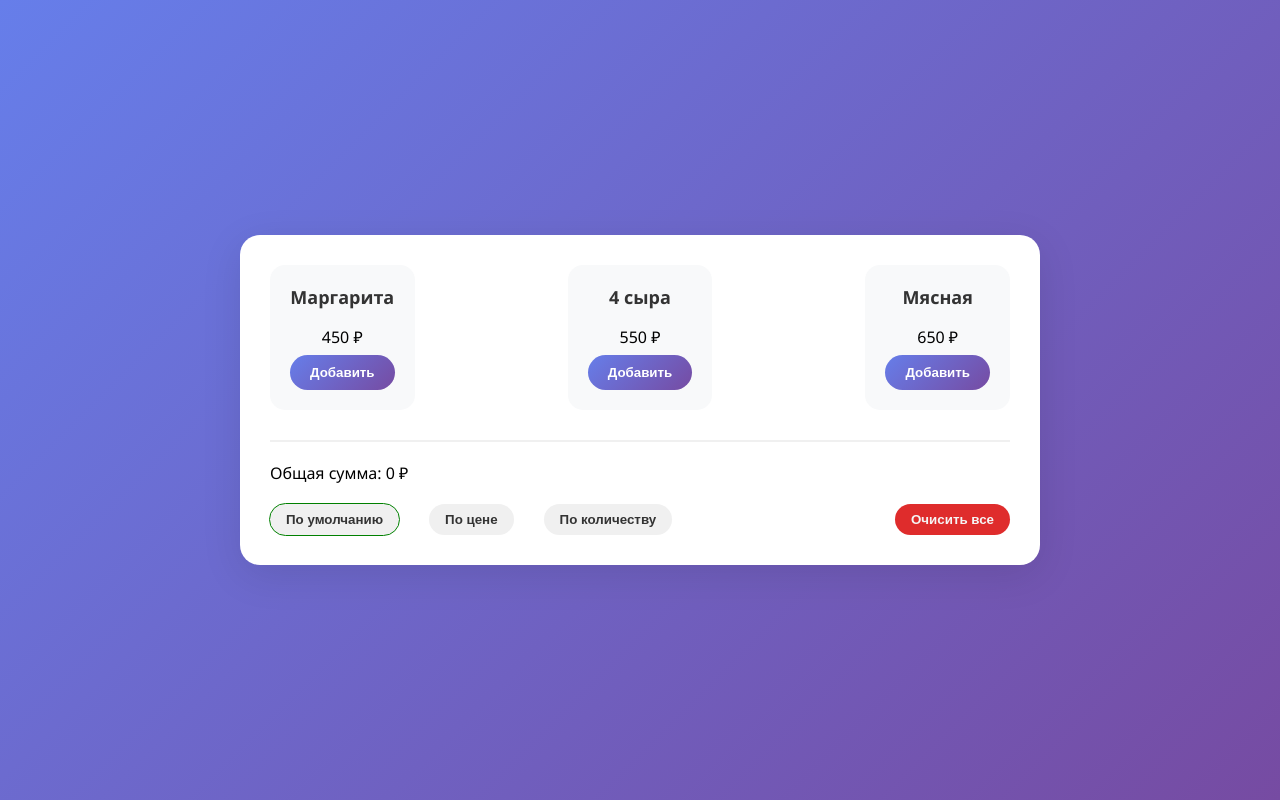
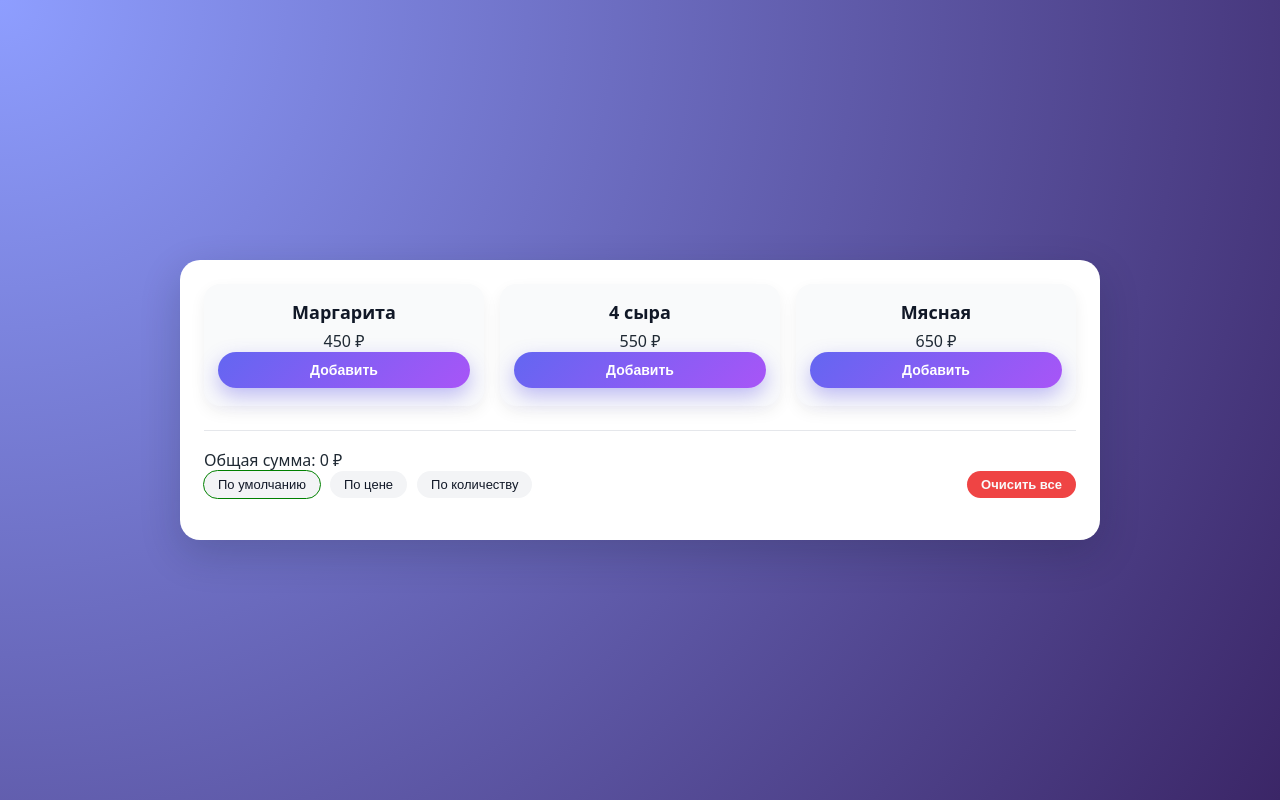
Before and after one commit to MaximMurysov/Pizza, a React (Vite) app: page / in a window 1280 px wide. Built offline with nearby package versions, Linux system fonts and the light colour scheme.

Commit message:
Update pizza cart styles

```diff
--- a/src/components/styles.module.css
+++ b/src/components/styles.module.css
@@ -3,143 +3,212 @@
   padding: 0;
   box-sizing: border-box;
 }
+
 .pizza {
+  min-height: 100vh;
   display: flex;
   align-items: center;
   justify-content: center;
-  min-height: 100vh;
-  background: linear-gradient(135deg, #667eea 0%, #764ba2 100%);
-  font-family: "Segoe UI", Tahoma, Geneva, Verdana, sans-serif;
-  padding: 20px;
+  padding: 24px;
+  background: radial-gradient(circle at top left, #8e9eff, #3b2667);
+  font-family:
+    system-ui,
+    -apple-system,
+    BlinkMacSystemFont,
+    "Segoe UI",
+    sans-serif;
+  color: #1f2933;
 }
+
 .pizzaContainer {
-  background: white;
+  width: 100%;
+  max-width: 920px;
+  background: #ffffff;
   border-radius: 20px;
-  padding: 30px;
-  box-shadow: 0 10px 40px rgba(0, 0, 0, 0.1);
-  max-width: 800px;
-  width: 100%;
+  padding: 24px 24px 28px;
+  box-shadow: 0 14px 40px rgba(15, 23, 42, 0.2);
 }
+
 .pizzaList {
   display: flex;
-  justify-content: space-between;
-  width: 100%;
+  flex-wrap: wrap;
+  gap: 16px;
 }
+
 .pizzaItem {
-  display: flex;
-  flex-direction: column;
-  gap: 7px;
-  background: #f8f9fa;
-  border-radius: 15px;
-  padding: 20px;
+  flex: 1 1 220px;
+  background: #f9fafb;
+  border-radius: 16px;
+  padding: 16px 14px 18px;
   text-align: center;
+  box-shadow: 0 6px 16px rgba(15, 23, 42, 0.06);
+  transition: transform 0.16s ease;
+}
+
+.pizzaItem:hover {
+  transform: translateY(-3px);
+  box-shadow: 0 12px 28px rgba(15, 23, 42, 0.12);
+  background: #f3f4ff;
 }
 
 .pizzaItem p:first-child {
   font-size: 18px;
-  font-weight: bold;
-  color: #333;
+  font-weight: 600;
+  color: #111827;
+  margin-bottom: 6px;
+}
+
+.pizzaItem p:last-child {
+  font-size: 20px;
+  font-weight: 700;
+  color: #6366f1;
   margin-bottom: 10px;
 }
-.pizzaItem p:last-child {
-  font-size: 20px;
-  color: #667eea;
-  font-weight: bold;
-  margin-bottom: 15px;
+
+.cartContainer {
+  margin-top: 24px;
+  padding-top: 18px;
+  border-top: 1px solid #e5e7eb;
 }
-.cartContainer {
-  margin-top: 30px;
-  border-top: 2px solid #f0f0f0;
-  padding-top: 20px;
-}
+
 .cartItem {
   display: flex;
-  width: 100%;
+  align-items: center;
   gap: 10px;
-  border: 1px rgba(0, 0, 0, 0.452) solid;
-  border-radius: 5px;
-  padding: 3px;
+  padding: 8px 10px;
+  border-radius: 10px;
+  background: #f9fafb;
+  border: 1px solid #e5e7eb;
   margin-bottom: 10px;
-  align-items: center;
 }
+
 .addPizza {
   display: flex;
   gap: 10px;
   justify-content: center;
+  margin-top: 10px;
 }
+
 .addBtn {
-  background: linear-gradient(135deg, #667eea 0%, #764ba2 100%);
-  color: white;
+  width: 100%;
+  padding: 10px 18px;
+  border-radius: 999px;
   border: none;
-  padding: 10px 20px;
-  border-radius: 25px;
+  background: linear-gradient(135deg, #6366f1, #a855f7);
+  color: #ffffff;
+  font-weight: 600;
+  font-size: 14px;
   cursor: pointer;
-  font-weight: bold;
-  transition: opacity 0.2s;
-  width: 100%;
+  box-shadow: 0 8px 20px rgba(79, 70, 229, 0.35);
+  transition:
+    transform 0.12s ease,
+    box-shadow 0.12s ease,
+    opacity 0.12s ease;
 }
+
 .addBtn:hover {
-  opacity: 0.9;
+  transform: translateY(-1px);
+  box-shadow: 0 10px 24px rgba(79, 70, 229, 0.45);
+  opacity: 0.96;
 }
+
+.addBtn:active {
+  transform: translateY(0);
+  box-shadow: 0 4px 12px rgba(79, 70, 229, 0.3);
+}
+
 .buttonActive {
-  background: linear-gradient(135deg, #667eea 0%, #764ba2 100%);
-  color: white;
+  width: 36px;
+  height: 36px;
+  border-radius: 999px;
   border: none;
-  width: 40px;
-  height: 40px;
-  border-radius: 50%;
+  display: flex;
+  align-items: center;
+  justify-content: center;
+  background: #eef2ff;
+  color: #4f46e5;
+  font-size: 20px;
+  font-weight: 700;
   cursor: pointer;
-  font-size: 18px;
-  font-weight: bold;
-  transition: opacity 0.2s;
+  transition:
+    background 0.12s ease,
+    transform 0.12s ease;
 }
+
 .buttonActive:hover {
-  opacity: 0.9;
+  background: #e0e7ff;
+  transform: translateY(-1px);
 }
 
 .countPizza {
   display: flex;
-  border: 2px rgba(255, 166, 0, 0.5) solid;
-  border-radius: 10px;
   align-items: center;
+  border-radius: 999px;
+  border: 1px solid rgba(249, 115, 22, 0.6);
+  overflow: hidden;
+  background: #fff7ed;
+}
+
+.quantityPizza {
+  min-width: 40px;
+  padding: 4px 10px;
+  font-size: 18px;
+  font-weight: 700;
   text-align: center;
+  color: #9a3412;
 }
-.quantityPizza {
-  font-size: 25px;
-  font-weight: bold;
-  padding: 5px 10px;
-}
+
 .sortPizzaContainer {
   display: flex;
   justify-content: space-between;
+  align-items: center;
+  margin-bottom: 14px;
 }
+
 .sortPizza {
   display: flex;
-  gap: 30px;
+  flex-wrap: wrap;
+  gap: 10px;
 }
+
 .sortPizzaElem {
-  margin-top: 20px;
-  background: #f0f0f0;
-  color: #333;
+  padding: 6px 14px;
+  border-radius: 999px;
   border: none;
-  padding: 8px 16px;
-  border-radius: 20px;
+  background: #f3f4f6;
+  color: #111827;
+  font-size: 13px;
+  font-weight: 500;
   cursor: pointer;
-  font-weight: bold;
-  transition: all 0.2s;
+  transition:
+    background 0.12s ease,
+    color 0.12s ease,
+    transform 0.12s ease;
 }
+
+.sortPizzaElem:hover {
+  background: #e5e7eb;
+  transform: translateY(-1px);
+}
+
 .sortPizzaElemClear {
-  margin-top: 20px;
-  background: #df2c2c;
-  color: whitesmoke;
+  padding: 6px 14px;
+  border-radius: 999px;
   border: none;
-  padding: 8px 16px;
-  border-radius: 20px;
+  background: #ef4444;
+  color: #f9fafb;
+  font-size: 13px;
+  font-weight: 600;
   cursor: pointer;
-  font-weight: bold;
-  transition: all 0.2s;
-  width: auto;
-  height: auto;
-  align-items: end;
+  transition:
+    background 0.12s ease,
+    transform 0.12s ease;
   display: flex;
+  align-items: center;
+  gap: 6px;
 }
+
+.sortPizzaElemClear:hover {
+  background: #dc2626;
+  transform: translateY(-1px);
+}
```
